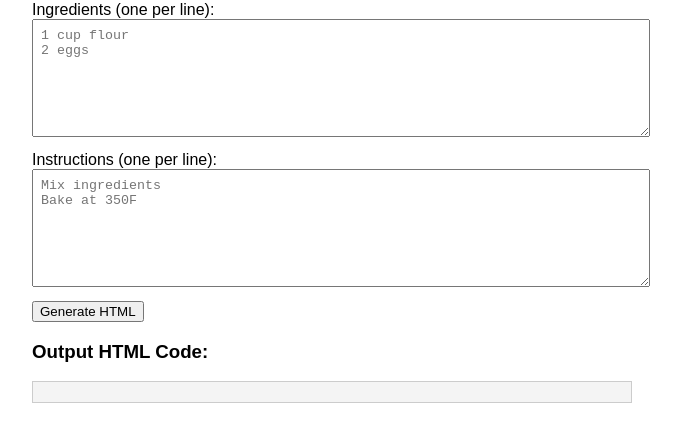
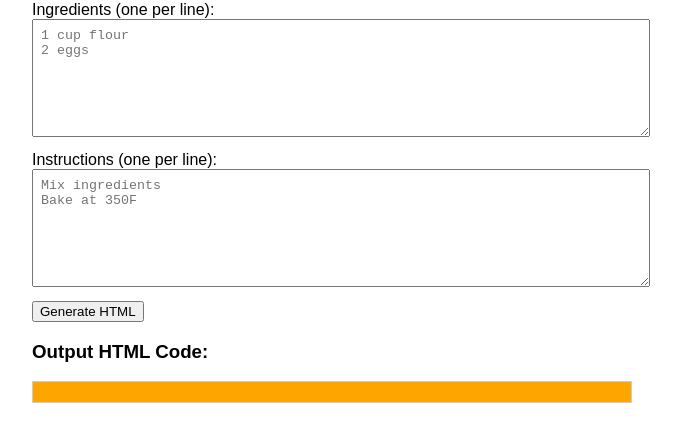
Before and after one commit to BrambleBDune/Bramble, a plain HTML site: page index.html in a window 1280 px wide. Shown: the part 119-560 px from the top of the page, without its empty margins (308-989 px from the left). Drawn offline with Linux system fonts and the light colour scheme.

Commit message:
Update index.html

```diff
--- a/index.html
+++ b/index.html
@@ -8,7 +8,7 @@
     body { font-family: sans-serif; max-width: 600px; margin: 20px auto; padding: 20px; }
     input, textarea { width: 100%; margin-bottom: 10px; padding: 8px; }
     textarea { height: 100px; }
-    pre { background: #f4f4f4; padding: 10px; border: 1px solid #ccc; white-space: pre-wrap; }
+    pre { background: orange; padding: 10px; border: 1px solid #ccc; white-space: pre-wrap; }
   </style>
 </head>
 <body>
```
